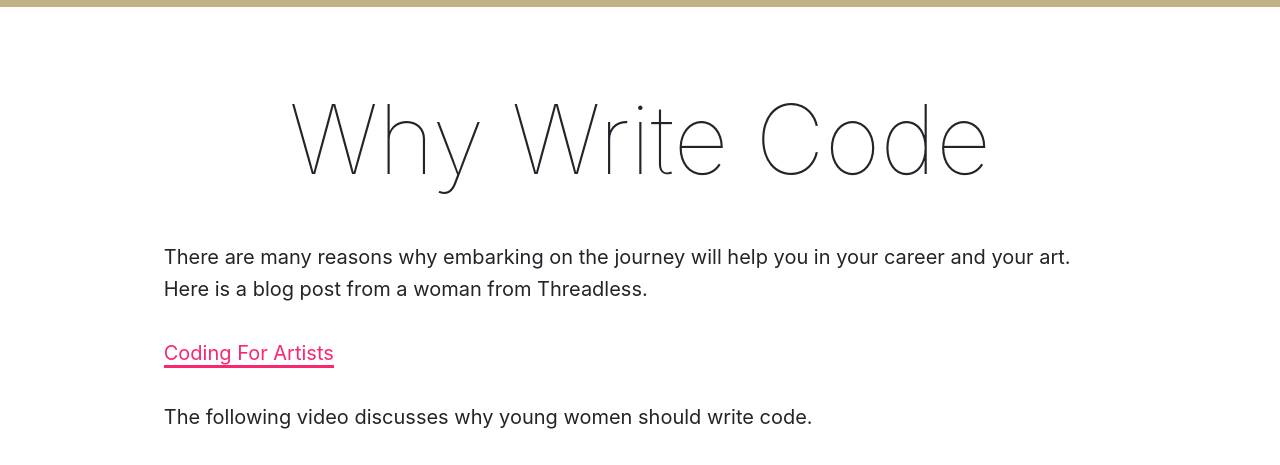
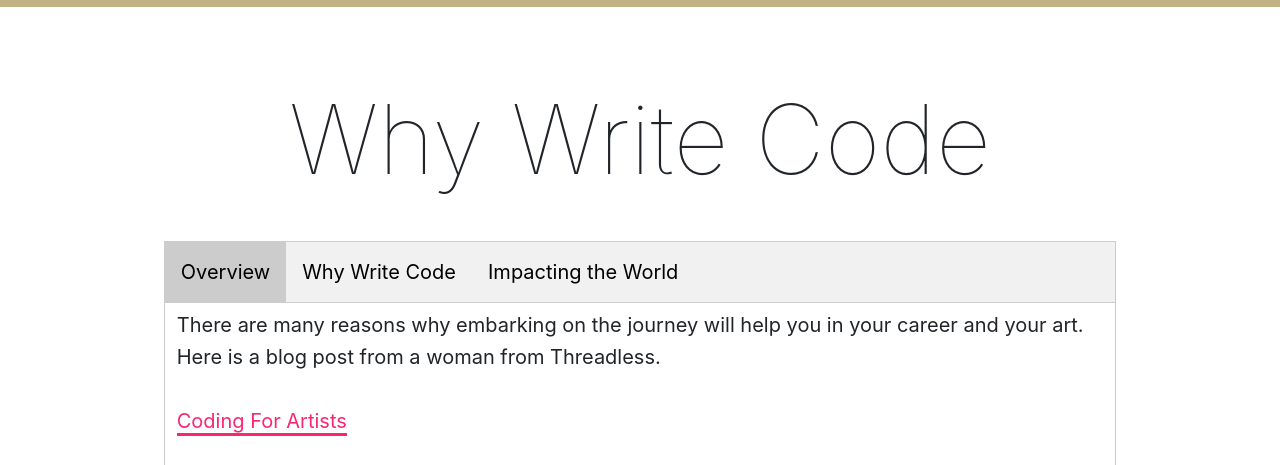
Before and after one commit to Montana-Media-Arts/120_CreativeCoding1-Fall2020, a Jekyll site: the page built from modules/week-2/_posts/2017-01-05-why-write-cod.md, in a window 1280 px wide and 1400 px high, scrolled down 340 px. Shown: the top 465 px of the window. Built offline with Jekyll 4.4.1, drawn with Linux system fonts in a browser that asks for light colours; nearby versions of some CDN libraries; some of the changed text lies outside the part shown; grey boxes are pictures that could not be loaded.

Commit message:
updated tabs

```diff
--- a/modules/week-2/_posts/2017-01-05-why-write-cod.md
+++ b/modules/week-2/_posts/2017-01-05-why-write-cod.md
@@ -5,16 +5,30 @@ module: 2
 
 # Why Write Code
 
-There are many reasons why embarking on the journey will help you in your career and your art.  Here is a blog post from a woman from Threadless.
+<div class="tab">
+  <button class="tablinks active" onclick="openTab(event, 'Overview')">Overview</button>
+  <button class="tablinks" onclick="openTab(event, 'Why')">Why Write Code</button>
+  <button class="tablinks" onclick="openTab(event, 'Impact')">Impacting the World</button>
+</div>
 
-<a href="https://codinginthewild.com/coding-for-artists-58bfbfcc650d" target="_new">Coding For Artists</a>
+<!-- Tab content -->
+<div id="Overview" class="tabcontent" style="display:block">
 
-The following video discusses why young women should write code.
+<p>There are many reasons why embarking on the journey will help you in your career and your art.  Here is a blog post from a woman from Threadless.</p>
 
-<div class="embed-responsive embed-responsive-16by9"><iframe class="embed-responsive-item" src="https://www.youtube.com/embed/mFPg96gdPkc" frameborder="0" allowfullscreen></iframe></div>
+<p><a href="https://codinginthewild.com/coding-for-artists-58bfbfcc650d" target="_new">Coding For Artists</a></p>
+</div>
 
-Finally, this last video shows us how code can and will impact our world.  How do you see yourself changing the world?
+<div id="Why" class="tabcontent">
 
-# How will Code Change the world?
+<p>The following video discusses why we should write code.</p>
 
-<div class="embed-responsive embed-responsive-16by9"><iframe class="embed-responsive-item" src="https://www.youtube.com/embed/QvyTEx1wyOY" frameborder="0" allowfullscreen></iframe></div>
+<p><a href="//www.youtube.com/embed/mFPg96gdPkc" data-lity>Why Learn Code Video</a></p>
+
+
+<div id="Impact" class="tabcontent">
+<p>This video shows us how code can and will impact our world.  How do you see yourself changing the world?</p>
+
+<p><a href="//www.youtube.com/embed/QvyTEx1wyOY" data-lity>Impacting the World Video</a></p>
+
+</div>
```
Also changed, not shown: modules/week-2/_posts/2017-01-02-lastlecture.md (+15 -6 lines), modules/week-2/_posts/2017-01-03-mindset.md (+18 -7 lines), modules/week-2/_posts/2017-01-04-type-of-learner.md (+17 -6 lines), modules/week-2/_posts/2017-01-06-who-writes-code.md (+19 -5 lines), modules/week-2/_posts/2017-01-07-codeorg.md (+24 -13 lines).
